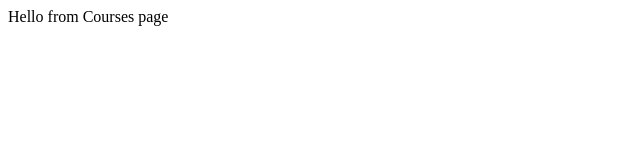
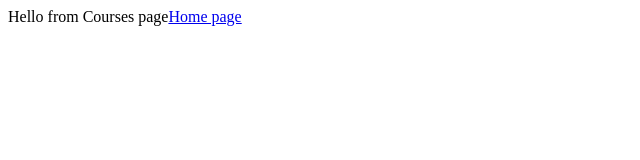
Before and after one commit to roee030/courses-app-react, a React (Create React App) app: page /courses in a window 1280 px wide. Shown: the top 160 px of the page, without its empty margins (0-640 px from the left). Built offline with nearby package versions, Linux system fonts and the light colour scheme.

Commit message:
add link tag to pages

```diff
--- a/src/App.js
+++ b/src/App.js
@@ -5,10 +5,10 @@ import Home from './pages/Home';
 import Courses from './pages/Courses'
 function App() {
   return (
-      <div>
+      <Router>
       <Route exact path="/" component={Home}/>
       <Route exact path="/courses" component={Courses}/>
-  </div>
+  </Router>
   );
 }
 
--- a/src/pages/Courses.js
+++ b/src/pages/Courses.js
@@ -1,9 +1,13 @@
 import React from 'react'
+import { Link } from "react-router-dom";
 
 export default function Courses() {
     return (
         <div>
             Hello from Courses page
+            <Link to="/">
+                    Home page
+                </Link>
         </div>
     )
 }
```
